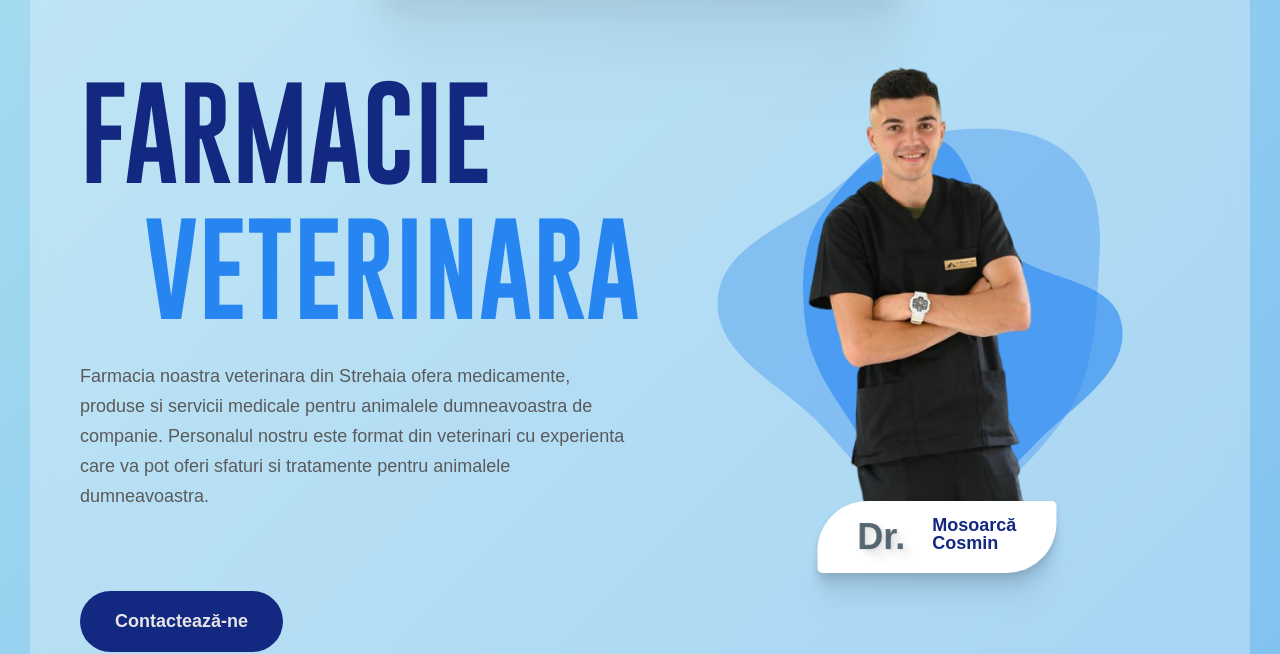
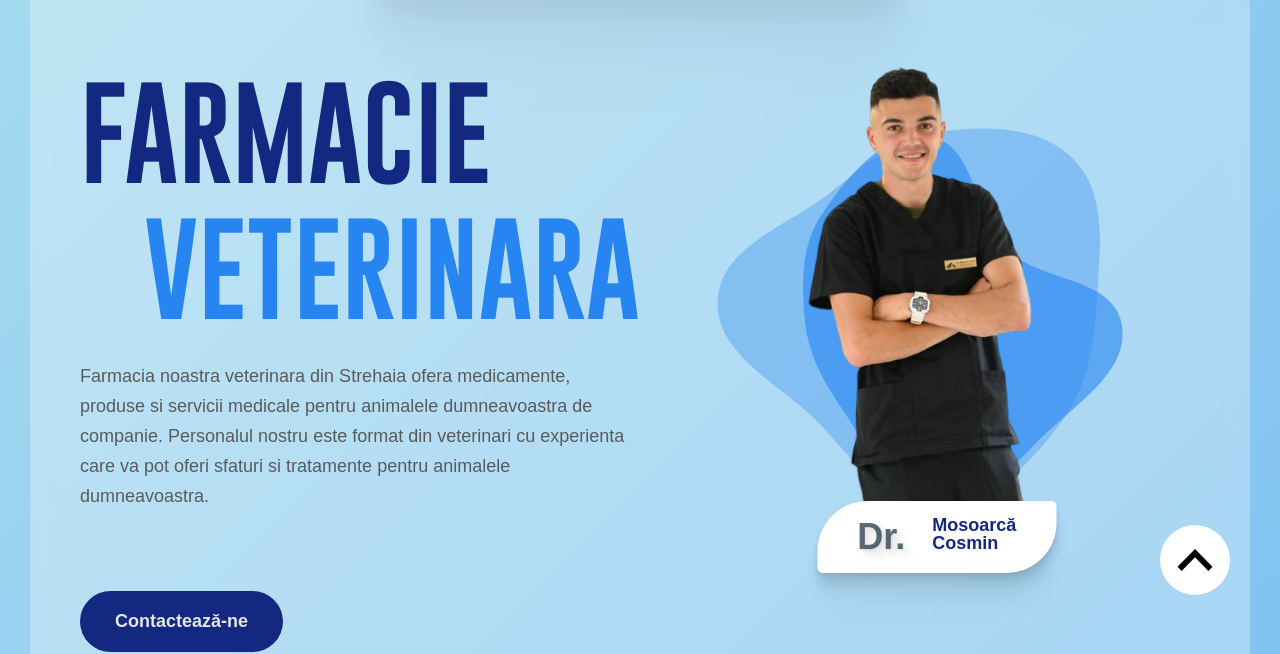
Before and after one commit to m17rob/bebe, a website: page index.html in a window 1280 px wide. Shown: the part 155-809 px from the top of the page. Drawn offline with nearby package versions, Linux system fonts and the light colour scheme.

Commit message:
backtotop

```diff
--- a/functii.js
+++ b/functii.js
@@ -369,10 +369,10 @@ if (vw1 > 733) {
     var coords = document.documentElement.clientHeight;
 
     if (scrolled > coords) {
-      goTopBtn.classList.add('back_to_top-show');
+      goTopBtn.classList.add('back-to-top-show');
     }
     if (scrolled < coords) {
-      goTopBtn.classList.remove('back_to_top-show');
+      goTopBtn.classList.remove('back-to-top-show');
     }
   }
 
@@ -383,7 +383,7 @@ if (vw1 > 733) {
     }
   }
 
-  var goTopBtn = document.querySelector('.back_to_top');
+  var goTopBtn = document.querySelector('.back-to-top');
 
   window.addEventListener('scroll', trackScroll);
   goTopBtn.addEventListener('click', backToTop);
--- a/index.html
+++ b/index.html
@@ -13,13 +13,6 @@
   />
   </head>
   <body class="scrollable">
-    <a class="back_to_top" title="">
-      <div class="back_to_top__arr">
-        <div class="back_to_top__arr--line1"></div>
-        <div class="back_to_top__arr--line2"></div>
-      </div>
-
-    </a>
 <!-- /////////////////////HAMBURGER/////////////////////// -->
 
 
@@ -525,7 +518,7 @@
       </div>
     </section>
 
-    <div class="back-to-top"></div>
+    <a class="back-to-top"><svg xmlns="http://www.w3.org/2000/svg" width="35" height="35" viewBox="0 0 24 24"><path d="M0 16.67l2.829 2.83 9.175-9.339 9.167 9.339 2.829-2.83-11.996-12.17z"/></svg></a>
 
     <section id="footer" class="footer">
       <div class="footer__nav">
--- a/sass/main.scss
+++ b/sass/main.scss
@@ -2820,11 +2820,10 @@ body {
 .productsNone {
   display: none;
 }
-
 // animatii
-.animate__animated.animate__bounceInDown {
-  // --animate-duration: 2s;
-}
+// .animate__animated.animate__bounceInDown {
+//   // --animate-duration: 2s;
+// }
 
 .animate__animated.animate__bounceInLeft {
   --animate-duration: 3s;
@@ -3126,14 +3125,29 @@ body {
   }
 }
 
-.back_to_top:hover {
-  background: #e9ebec;
-}
-
-.back_to_top-show {
+.back-to-top-show {
   display: block;
 
   @media only screen and (max-width: 950px) {
     display: none;
   }
 }
+
+.back-to-top{
+  position: fixed;
+  right: 5rem;
+  bottom: 5rem;
+  z-index: 100;
+  height: 7rem;
+  width: 7rem;
+  cursor: pointer;
+  background-color: $white;
+  border-radius: 50%;
+
+  svg {
+    position: absolute;
+    top: 50%;
+    left: 50%;
+    transform: translate(-50%, -50%);
+  }
+}
--- a/script.js
+++ b/script.js
@@ -36,7 +36,6 @@ const triggerElTeam = document.querySelector('.center');
 
 
 const observerTeam = new IntersectionObserver((entries) => {
-console.log(entries);
     entries.forEach((entry) => {
 		if (entry.isIntersecting) {
                 steto.style.transform = "none";
```
Also changed, not shown: css/style.css.
